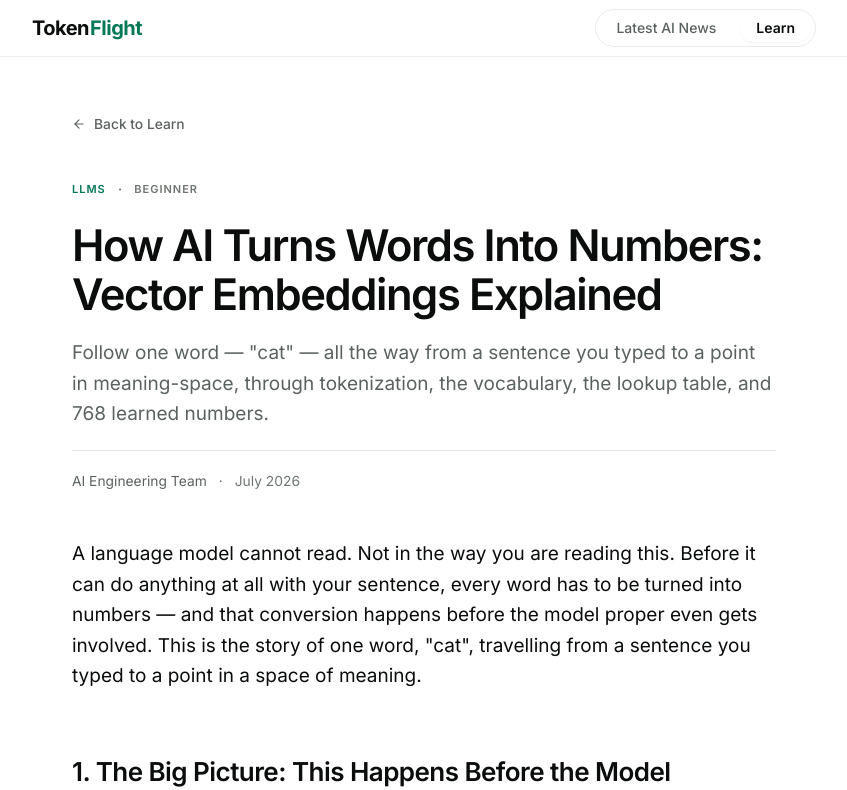
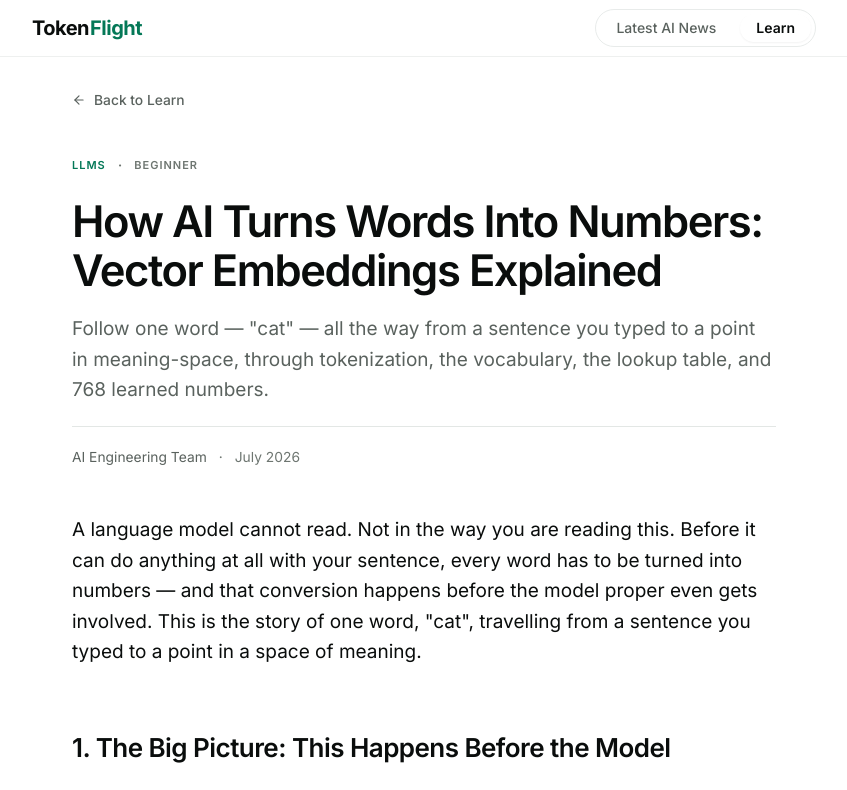
Before and after one commit to moseslmathew/token-flight, a Next.js app: page /blog/how-ai-turns-words-into-numbers-embeddings in a window 1280 px wide. Shown: the top 790 px of the page, without its empty margins (216-1063 px from the left). Built offline with nearby package versions, Linux system fonts and the light colour scheme.

Commit message:
style: reduce article page top padding below navbar

```diff
--- a/app/blog/[slug]/page.tsx
+++ b/app/blog/[slug]/page.tsx
@@ -33,7 +33,7 @@ export default async function ArticleDetail({ params }: ArticlePageProps) {
     <>
       <ReadingProgress />
 
-      <article className="measure-wide px-4 pt-10 sm:px-6 sm:pt-14">
+      <article className="measure-wide px-4 pt-6 sm:px-6 sm:pt-8">
         {/* Back */}
         <div className="measure">
           <Link
```
